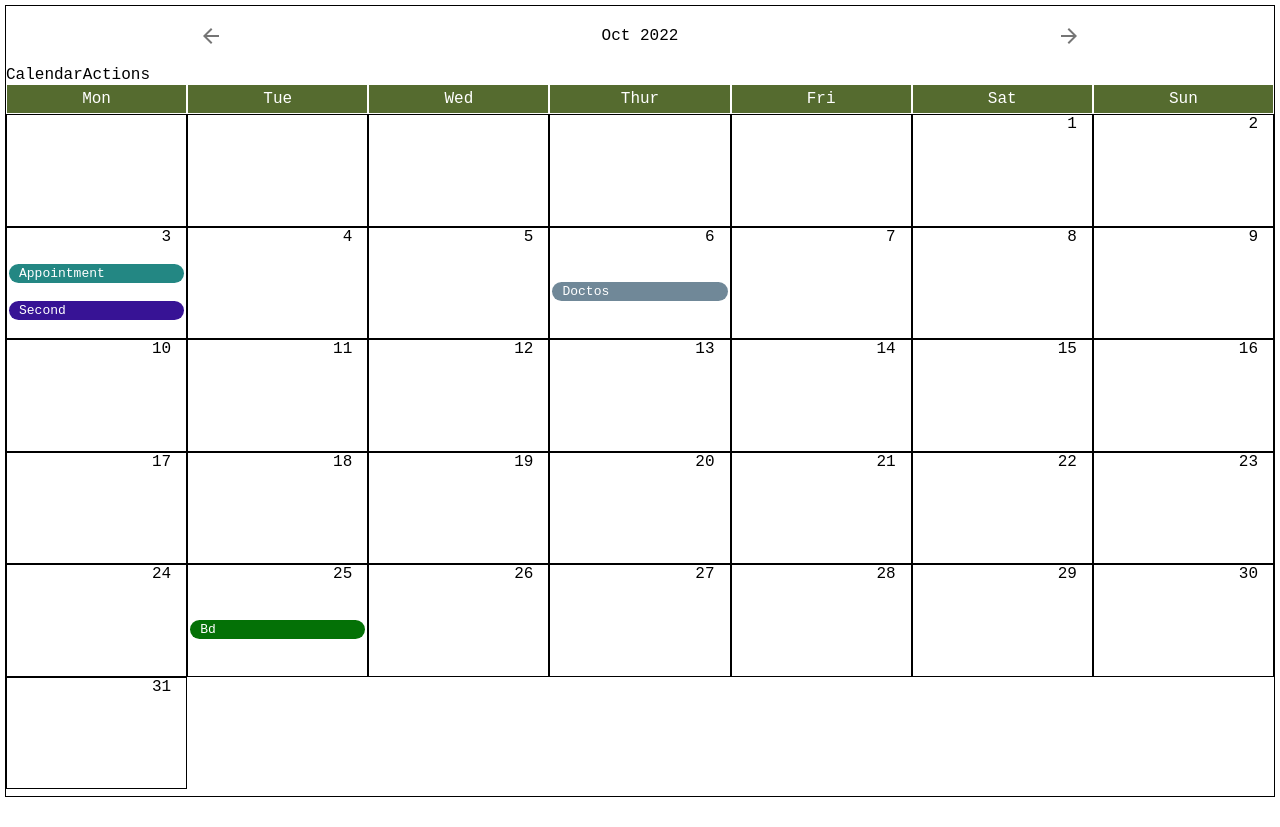
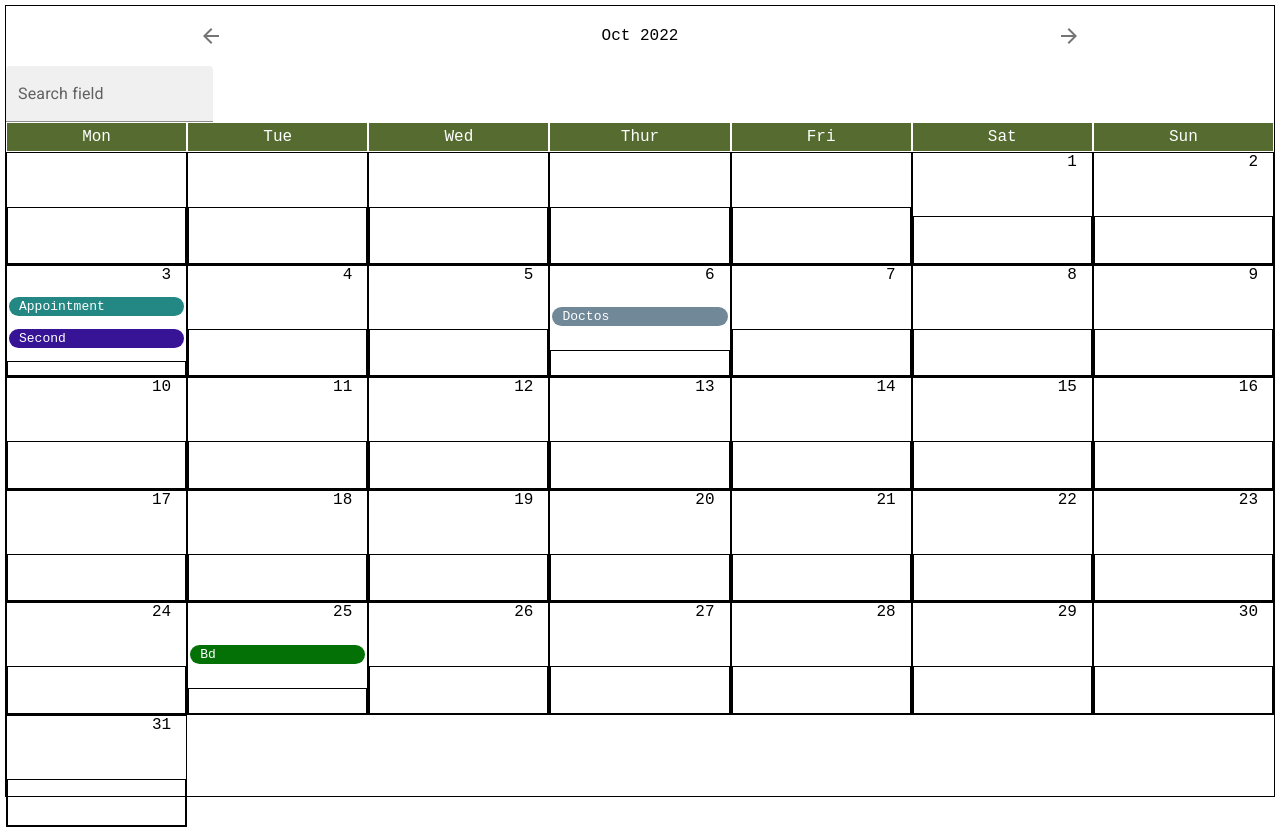
Before and after one commit to ptrofimov7/simple-event-calendar, a React (Create React App) app: page / in a window 1280 px wide. Before the commit the page ends 802 px from the top, so only its background shows below. Built offline with nearby package versions, Linux system fonts and the light colour scheme; the HTML template or start-up script is replaced by a standard one.

Commit message:
add Holidays

```diff
--- a/src/components/Calendar/Calendar.styled.js
+++ b/src/components/Calendar/Calendar.styled.js
@@ -6,6 +6,19 @@ export const Wrapper = styled.div`
 `;
 
 export const StyledTask = styled.span`
+  background: ${({ bgColor }) => bgColor};
+  color: white;
+  text-align: left !important;
+  padding: 2px 10px;
+  margin: 0 2px;
+  border-radius: 10px;
+  font-size: 13px;
+  cursor: move;
+  text-transform: capitalize;
+`;
+
+
+export const StyledHoliday = styled.span`
   background: ${({ bgColor }) => bgColor};
   color: white;
   text-align: left !important;
@@ -30,7 +43,7 @@ export const SevenColGrid = styled.div`
     ${StyledTask} {
       display: none;
     }
-    ${StyledTask}:nth-child(-n + 3) {
+    ${StyledTask}:nth-child(-n + 6) {
       display: block;
     }
 
--- a/src/components/Calendar/Calendar.tsx
+++ b/src/components/Calendar/Calendar.tsx
@@ -18,6 +18,7 @@ import CalendarDay from "./CalendarDay";
 import CalendarHeader from "./CalendarHeader";
 import TaskModal from "./TaskModal";
 import CalendarActions from "./CalendarActions";
+import Holidays from "./Holidays";
 
 export default function Calendar() {
    const [currentDate, setCurrentDate] = useState(new Date(2022, 9, 1));
@@ -26,6 +27,7 @@ export default function Calendar() {
    const dragindexRef = useRef<any>();
    const [showModal, setShowModal] = useState(false);
    const [modalData, setModalData] = useState<ITask>({} as ITask);
+   const [search, setSearch] = useState('')
 
    const addTask = (date: Date, e: any) => {
       if (!e.target.classList.contains("StyledTask")) {
@@ -42,29 +44,43 @@ export default function Calendar() {
       }
    };
 
-   const drag = (index: number, e: any) => {
-      dragindexRef.current = { index, target: e.target };
+   const drag = (index: number, date: Date, e: any) => {
+      dragindexRef.current = { index, date, target: e.target };
    };
 
    const onDragEnter = (date: Date, e: any) => {
       e.preventDefault();
+      e.stopPropagation()
       dragDateRef.current = { date, target: e.target.id };
+   };
+
+   const onDragEnterSameDate = (index: number, date: Date, e: any) => {
+      e.preventDefault();
+      e.stopPropagation()
+      dragDateRef.current = { index, date, target: e.target.id };
    };
 
    const drop = (e: any) => {
       e.preventDefault();
-
-      setTasks((prev) =>
-         prev.map((task, index) => {
-            if (index === dragindexRef.current.index) {
-               task.date = dragDateRef.current.date;
+      e.stopPropagation()
+      const IsSameDate = dragDateRef.current.date === dragindexRef.current.date
+      setTasks((prev) => {
+         let taskFrom = prev[dragindexRef.current.index]
+         if (!taskFrom) return prev
+         if (IsSameDate) {
+            const list = [...prev]
+            list.splice(dragindexRef.current.index, 1)
+            list.splice(dragDateRef.current.index, 0, taskFrom)
+            return list
          }
-            return task;
-         })
-      );
+         const list = [...prev]
+         list.splice(dragindexRef.current.index, 1)
+         list.splice(0, 0, { ...taskFrom, date: dragDateRef.current.date })
+         return list
+      });
    };
 
-   const handleOnClickEvent = (task: any) => {
+   const handleOnClickTask = (task: any) => {
       setShowModal(true);
       setModalData(task);
    };
@@ -86,9 +102,9 @@ export default function Calendar() {
       const date = new Date(currentDate)
       nextMonth(date, setCurrentDate)
    }
-
    const sortedDays = getSortedDays(currentDate)
-   console.log({sortedDays});
+   const filteredTasks = search ? tasks.filter((task) => task.title.toLowerCase().includes(search)) : tasks
+   console.log({ sortedDays });
 
    return (
       <Wrapper>
@@ -96,7 +112,7 @@ export default function Calendar() {
             currentDate={currentDate} handleClickPrevMonth={handleClickPrevMonth}
             handleClickNextMonth={handleClickNextMonth}
          />
-         <CalendarActions />
+         <CalendarActions search={search} onSearch={setSearch} />
          <SevenColGrid>
             {DAYS.map((day) => (
                <HeadDays key={day} className="nonDRAG">{day}</HeadDays>
@@ -107,22 +123,29 @@ export default function Calendar() {
             is28Days={getDaysInMonth(currentDate) === 28}
             rows={Math.ceil(sortedDays.length / 7)}
          >
-            {sortedDays.map((day, index) => (
+            {sortedDays.map((day, index) => {
+               const date = new Date(currentDate.getFullYear(), currentDate.getMonth(), day)
+               const id = `${currentDate.getFullYear()}/${currentDate.getMonth()}/${day}/${index}`
+               return (
                   <CalendarDay
-                  key={`${currentDate.getFullYear()}/${currentDate.getMonth()}/${day}/${index}`}
-                  currentDate={currentDate}
-                  day={day}
+                     key={id}
+                     id={id}
+                     date={date}
                      onDragEnter={onDragEnter}
                      addTask={addTask}
                      onDragEnd={drop}>
-                  <Tasks tasks={tasks}
-                     currentDate={currentDate}
-                     day={day}
+                     <Tasks
+                        tasks={filteredTasks}
+                        date={date}
                         onDrag={drag}
-                     onClick={handleOnClickEvent}
+                        onDragEnter={onDragEnterSameDate}
+                        onDragEnd={drop}
+                        onClick={handleOnClickTask}
                      />
+                     <Holidays date={date} data={[]}/>
                   </CalendarDay>
-            ))}
+               )
+            })}
          </SevenColGrid>
          {showModal && (
             <TaskModal
--- a/src/components/Calendar/CalendarActions.tsx
+++ b/src/components/Calendar/CalendarActions.tsx
@@ -1,9 +1,19 @@
-import React from 'react';
+import { TextField } from '@mui/material';
 
-const CalendarActions = () => {
+const CalendarActions = ({ search, onSearch }: any) => {
    return (
       <div>
-         CalendarActions
+         <TextField
+          id="filled-search"
+          label="Search field"
+          type="search"
+          variant="filled"
+          value={search}
+          onChange={(e) => {
+            onSearch(e.target.value)
+         }
+      }
+        />
       </div>
    );
 };
--- a/src/components/Calendar/CalendarDay.tsx
+++ b/src/components/Calendar/CalendarDay.tsx
@@ -1,41 +1,17 @@
 import { datesAreOnSameDay } from '../../helpers';
 
-const CalendarDay = ({ currentDate, day, onDragEnter, addTask, onDragEnd, children }: any) => {
+const CalendarDay = ({ id, date, onDragEnter, addTask, onDragEnd, children }: any) => {
+   const day = date.getDate() || ''
    return (
       <div
-         id={`${currentDate.getFullYear()}/${currentDate.getMonth()}/${day}`}
-         onDragEnter={(e) =>
-            onDragEnter(
-               new Date(
-                  currentDate.getFullYear(),
-                  currentDate.getMonth(),
-                  day
-               ),
-               e
-            )
-         }
+         id={id}
+         onDragEnter={(e) => onDragEnter(date, e)}
          onDragOver={(e) => e.preventDefault()}
          onDragEnd={onDragEnd}
-         onClick={(e) =>
-            addTask(
-               new Date(
-                  currentDate.getFullYear(),
-                  currentDate.getMonth(),
-                  day
-               ),
-               e
-            )
-         }
+         onClick={(e) =>  addTask(date, e )}
       >
          <span
-            className={`nonDRAG ${datesAreOnSameDay(
-               new Date(),
-               new Date(
-                  currentDate.getFullYear(),
-                  currentDate.getMonth(),
-                  day
-               )
-            )
+            className={`nonDRAG ${datesAreOnSameDay( new Date(), date )
                ? "active"
                : ""
                }`}
--- /dev/null
+++ b/src/components/Calendar/Holidays.tsx
@@ -0,0 +1,23 @@
+import { datesAreOnSameDay } from '../../helpers';
+import { StyledHoliday } from './Calendar.styled';
+
+const Holidays = ({date, data}: any) => {
+   return (
+      <div>
+        {data.map(
+            (holiday: any, index: number) =>
+               datesAreOnSameDay( holiday.date, date ) && (
+                  <StyledHoliday
+                     className="StyledHoliday"
+                     key={`${holiday.title}_${index}`}
+                     bgColor='brown'
+                  >
+                     {holiday.title}
+                  </StyledHoliday>
+               )
+         )}
+      </div>
+   );
+};
+
+export default Holidays;
--- a/src/components/Calendar/Tasks.tsx
+++ b/src/components/Calendar/Tasks.tsx
@@ -1,21 +1,16 @@
 import { SeeMore, StyledTask } from "./Calendar.styled";
 import { datesAreOnSameDay } from "../../helpers";
 
-const Tasks = ({ tasks, currentDate, day, onDrag, onClick }: any) => {
+const Tasks = ({ tasks, date, onDrag, onDragEnter, onDragEnd, onClick }: any) => {
    return (
       <TaskWrapper>
          {tasks.map(
             (task: any, index: number) =>
-               datesAreOnSameDay(
-                  task.date,
-                  new Date(
-                     currentDate.getFullYear(),
-                     currentDate.getMonth(),
-                     day
-                  )
-               ) && (
+               datesAreOnSameDay( task.date, date ) && (
                   <StyledTask
-                     onDragStart={(e: any) => onDrag(index, e)}
+                     onDragStart={(e: any) => onDrag(index, date, e)}
+                     onDragEnter={(e: any) => onDragEnter(index, date, e)}
+                     onDragEnd={onDragEnd}
                      onClick={() => onClick(task)}
                      draggable
                      className="StyledTask"
@@ -34,11 +29,11 @@ const Tasks = ({ tasks, currentDate, day, onDrag, onClick }: any) => {
 export default Tasks;
 
 const TaskWrapper = ({ children }: any) => {
-   if (children.filter((child: any) => child).length)
+   if (children.filter((child: any) => child).length > 0)
       return (
          <>
             {children}
-            {children.filter((child: any) => child).length > 2 && (
+            {children.filter((child: any) => child).length > 5 && (
                <SeeMore
                   onClick={(e: any) => {
                      e.stopPropagation();
```
Lines whose indentation alone changed are shown as unchanged.
